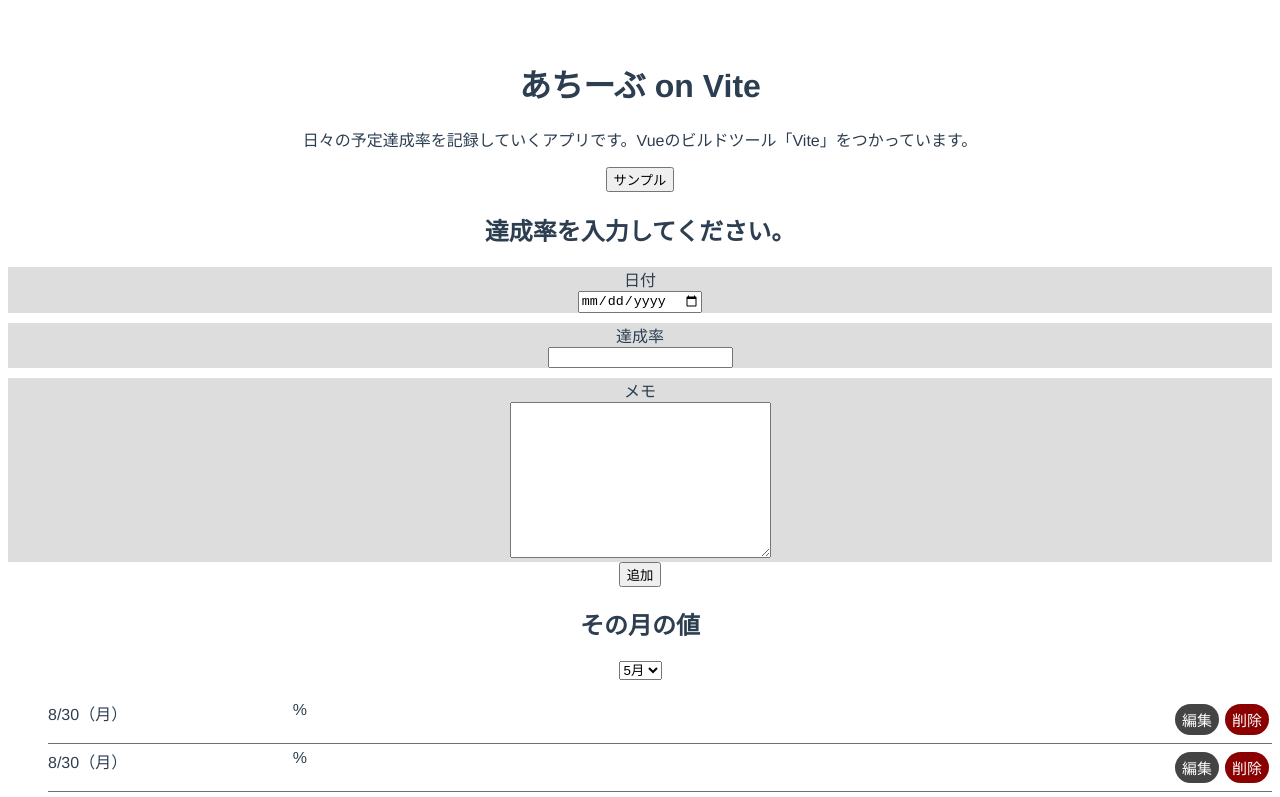
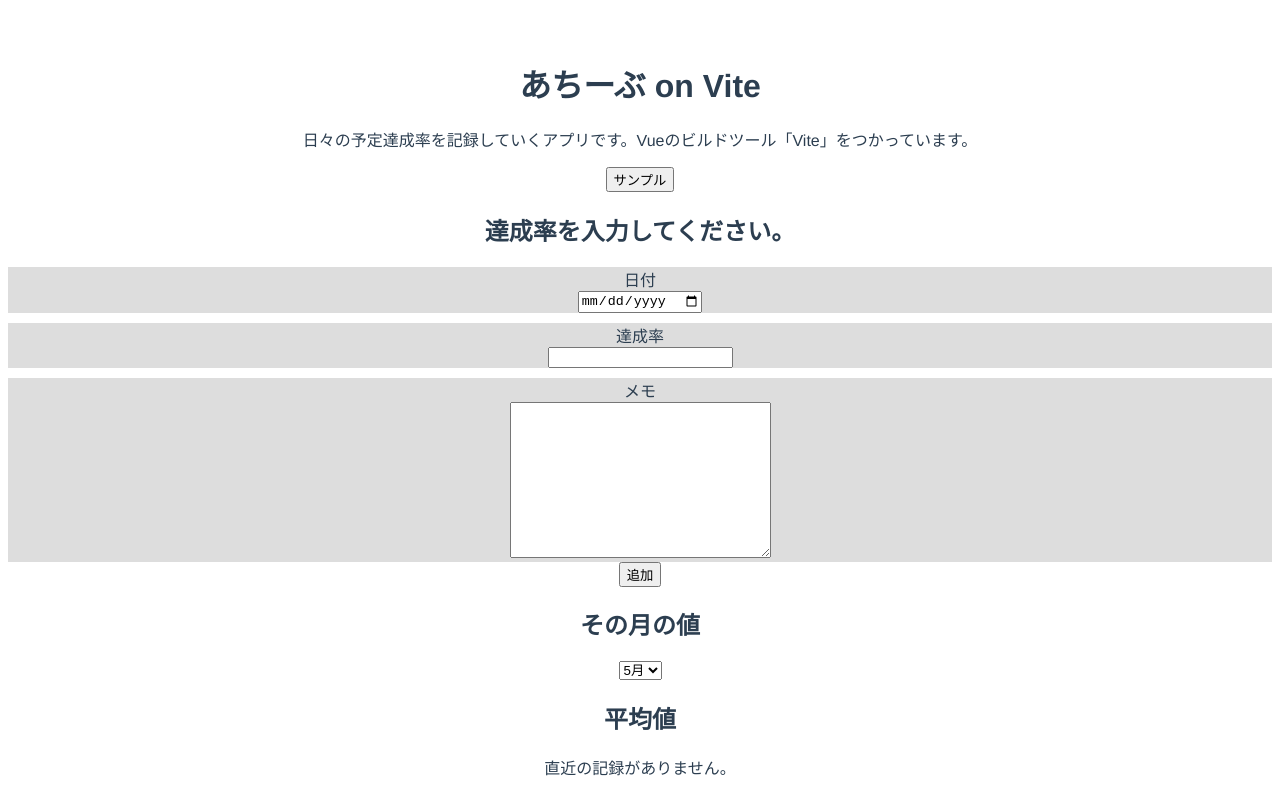
Before and after one commit to dorara-m/achieve, a Vue app: page / in a window 1280 px wide. Shown: the top 797 px of the page. Built offline with nearby package versions, Linux system fonts and the light colour scheme.

Commit message:
mod: [データ構造変更にlogArea対応] 途中

```diff
--- a/src/components/LogArea.vue
+++ b/src/components/LogArea.vue
@@ -6,8 +6,10 @@
       <option value="6月">6月</option>
     </select>
   </div>
+  <section v-for="(year,index) in items" :key="index">
+    <h3>{{year.key}}</h3>
     <ul>
-    <LogItem v-for="(item,index) in val"
+      <LogItem v-for="(month,index) in year.item"
         :key="index"
         :date="item.date"
         :percent="item.percent"
@@ -16,6 +18,7 @@
         @delete="dataDelete(index)"
       />
     </ul>
+  </section>
 </template>
 
 <script>
@@ -23,7 +26,7 @@
 
 export default {
   name: 'LogArea',
-  props: ['val'],
+  props: ['items'],
   emits: ['delete'],
   components: {
     LogItem
```
Lines whose indentation alone changed are shown as unchanged.
